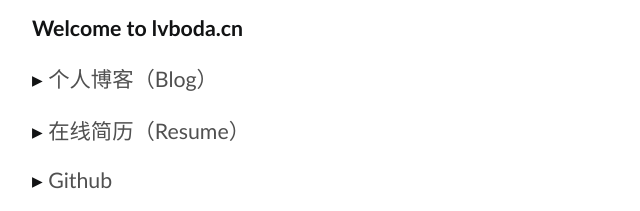
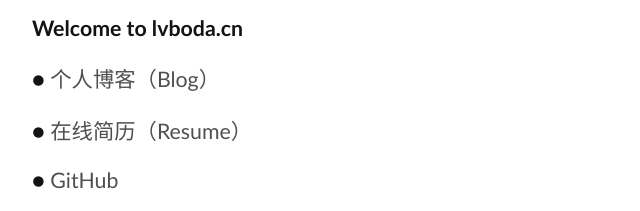
Before and after one commit to lvboda/lvboda.cn, a plain HTML site: page index.html in a window 1280 px wide. Shown: the part 171-382 px from the top of the page, 104-744 px from the left. Drawn offline with Linux system fonts and the light colour scheme.

Commit message:
feat: Update code.

```diff
--- a/index.html
+++ b/index.html
@@ -63,13 +63,13 @@
   <body>
     <h1>Hello!</h1>
     <h2>Welcome to lvboda.cn</h2>
-    <p>▸ <a href="https://blog.lvboda.cn" target="_blank">个人博客（Blog）</a></p>
-    <p>▸ <a href="https://lvboda.cn/resume" target="_blank">在线简历（Resume）</a></p>
-    <p>▸ <a href="https://github.com/lvboda" target="_blank">Github</a></p>
+    <p>● <a href="https://blog.lvboda.cn" target="_blank">个人博客（Blog）</a></p>
+    <p>● <a href="https://lvboda.cn/resume" target="_blank">在线简历（Resume）</a></p>
+    <p>● <a href="https://github.com/lvboda" target="_blank">GitHub</a></p>
     <p><span id="arrows">▸ </span><a href="javascript:void(0)" onclick="onOtherClick()">个人项目</a></p>
     <div id="list" style="display: none; margin-left: 30px;">
-      <p style="font-size: 1.1em;">▸ <a href="https://lvboda.cn/quick-chat" target="_blank">QuickChat</a></p>
-      <p style="font-size: 1.1em;">▸ <a href="https://lvboda.cn/video-tools" target="_blank">在线音视频处理工具（Video Tools）</a></p>
+      <p style="font-size: 1.1em;">● <a href="https://lvboda.cn/quick-chat" target="_blank">QuickChat</a></p>
+      <p style="font-size: 1.1em;">● <a href="https://lvboda.cn/video-tools" target="_blank">在线音视频处理工具（Video Tools）</a></p>
     </div>
 
     <footer>
```
